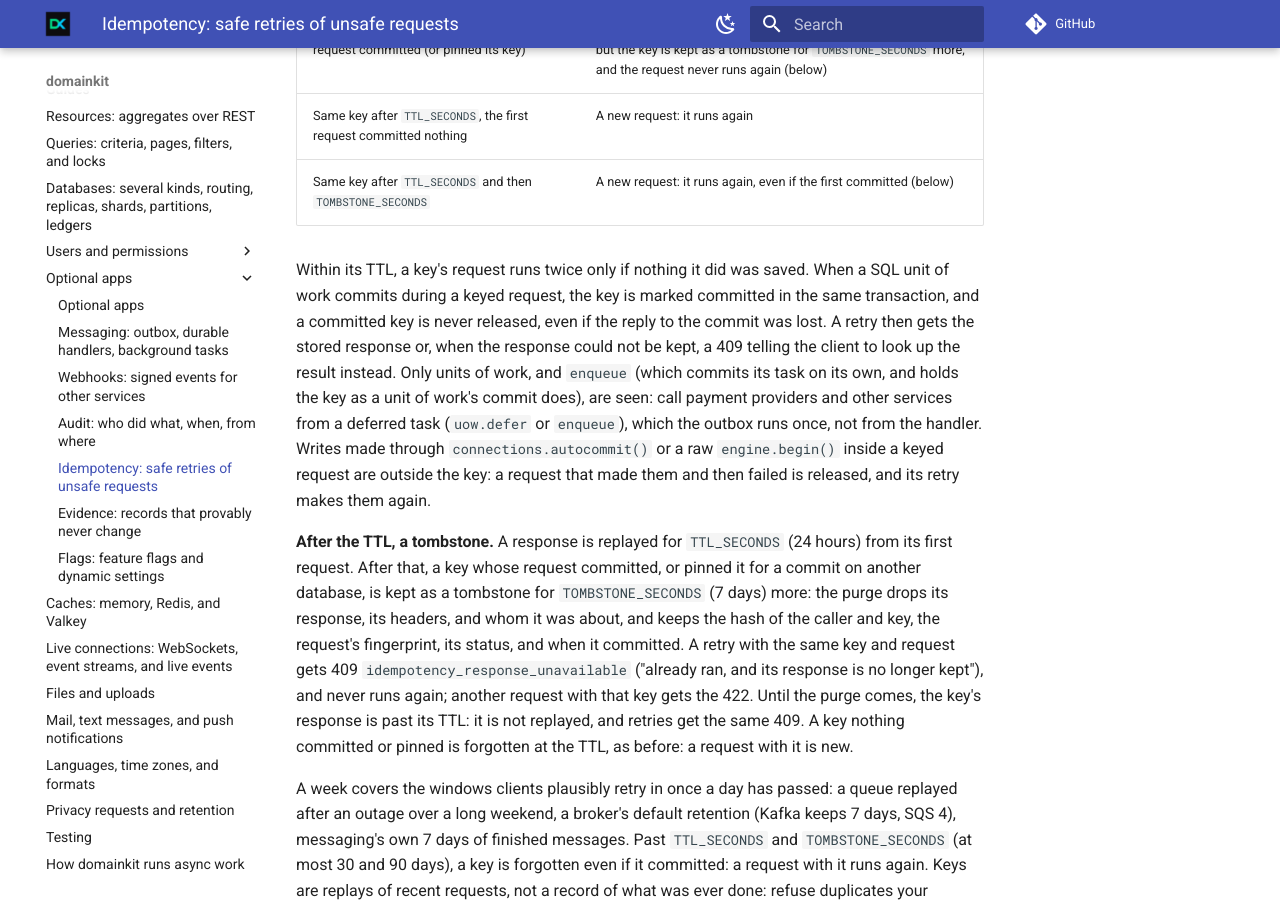
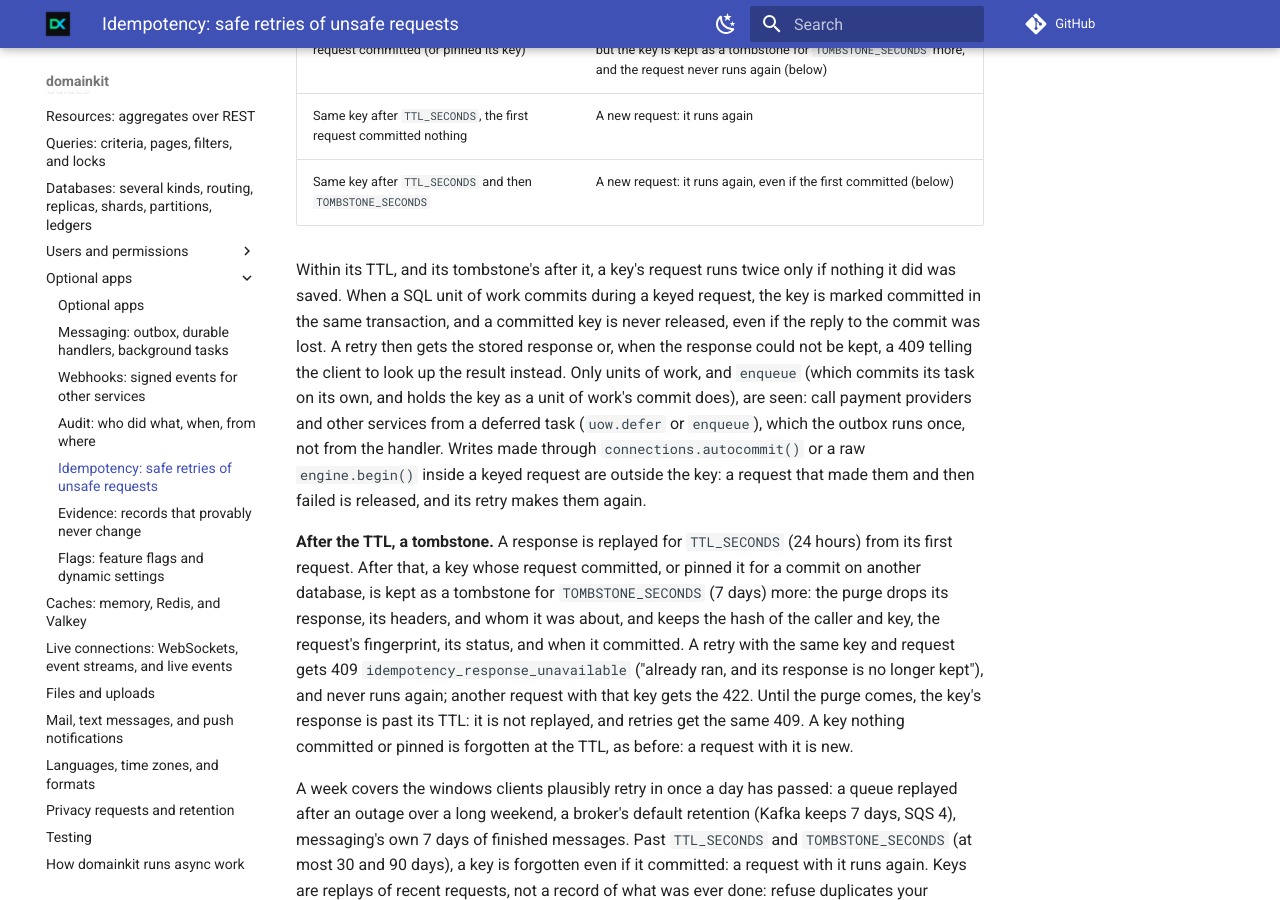
Before and after one commit to karimmattar/domainkit, an MkDocs documentation site: the page built from docs/contrib/idempotency.md, in a window 1280 px wide and 900 px high, scrolled down 1230 px. Built offline with MkDocs 1.6.1 and Material for MkDocs 9.7.7, drawn with Linux system fonts in a browser that asks for light colours; comment, search, counter and statistics services are not loaded.

Commit message:
Say the at-most-once guarantee lasts through the tombstone
The idempotency page still said a key's request runs twice only within
its TTL; since FIN-84's fix that holds through its tombstone too.

Co-Authored-By: Claude Opus 5.5 <noreply@anthropic.com>
Claude-Session: https://claude.ai/code/session_01B3gxw7fsK9yiRqDKQfiEXE

```diff
--- a/docs/contrib/idempotency.md
+++ b/docs/contrib/idempotency.md
@@ -23,8 +23,8 @@ the same request gets the stored response, with `Idempotent-Replayed: true`.
 | Same key after `TTL_SECONDS`, the first request committed nothing | A new request: it runs again |
 | Same key after `TTL_SECONDS` and then `TOMBSTONE_SECONDS` | A new request: it runs again, even if the first committed (below) |
 
-Within its TTL, a key's request runs twice only if nothing it did was
-saved. When a SQL unit of work commits during a keyed request, the key is
+Within its TTL, and its tombstone's after it, a key's request runs twice
+only if nothing it did was saved. When a SQL unit of work commits during a keyed request, the key is
 marked committed in the same transaction, and a committed key is never released, even if the reply
 to the commit was lost. A retry then gets the stored response or, when the
 response could not be kept, a 409 telling the client to look up the result
```
